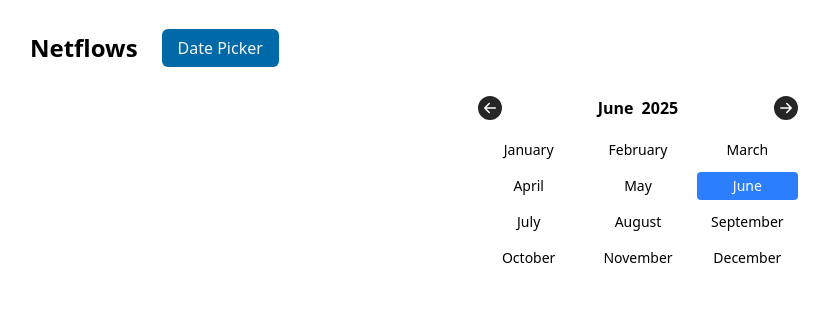
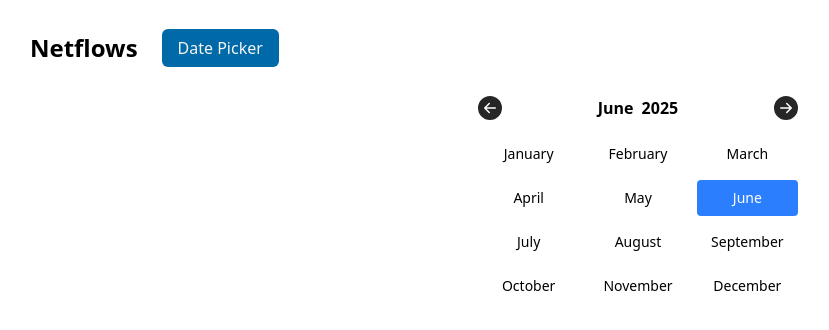
Before and after one commit to flowz0/netflows-ui-library, a Next.js app: page /date-picker in a window 1280 px wide. Both pictures are taken after a click on the button "June". Shown: the top 330 px of the page, without its empty margins (2-831 px from the left). Built offline with nearby package versions, Linux system fonts and the light colour scheme.

Commit message:
increase padding for year and month buttons

```diff
--- a/app/components/date-picker/MonthSelector.tsx
+++ b/app/components/date-picker/MonthSelector.tsx
@@ -14,7 +14,7 @@ export const MonthSelector = ({ onSelect, selectedMonthIndex }: Props) => (
       <button
         key={month}
         onClick={() => onSelect(index)}
-        className={`px-2 py-1 rounded transition
+        className={`px-2 py-2 rounded transition
           ${index === selectedMonthIndex
             ? "bg-blue-500 text-white"
             : "hover:bg-blue-100"}`}
--- a/app/components/date-picker/YearSelector.tsx
+++ b/app/components/date-picker/YearSelector.tsx
@@ -33,7 +33,7 @@ export const YearSelector = ({ onSelect, selectedYear }: Props) => {
           key={year}
           data-year={year}
           onClick={() => onSelect(year)}
-          className={`px-2 py-1 rounded text-center transition
+          className={`px-2 py-2 rounded text-center transition
             ${year === selectedYear
               ? "bg-blue-500 text-white"
               : "hover:bg-blue-100"}`}
```
